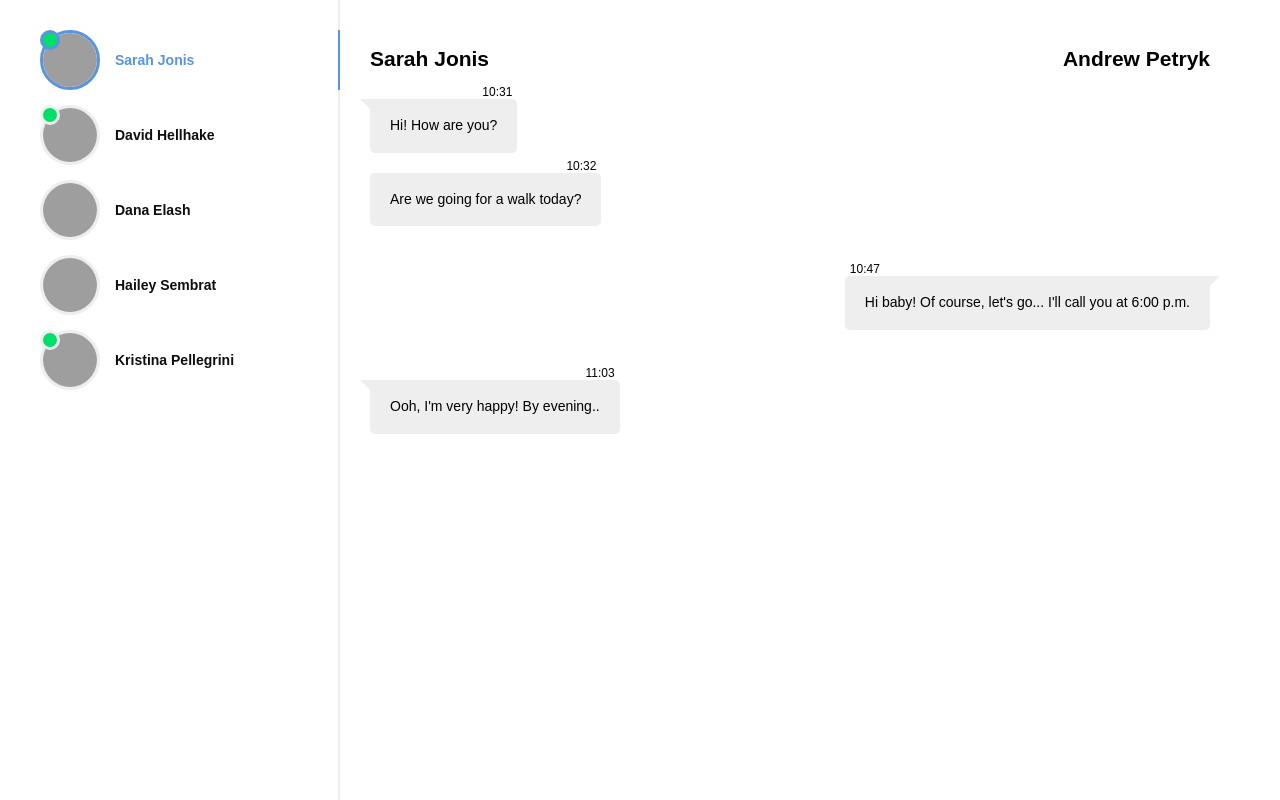
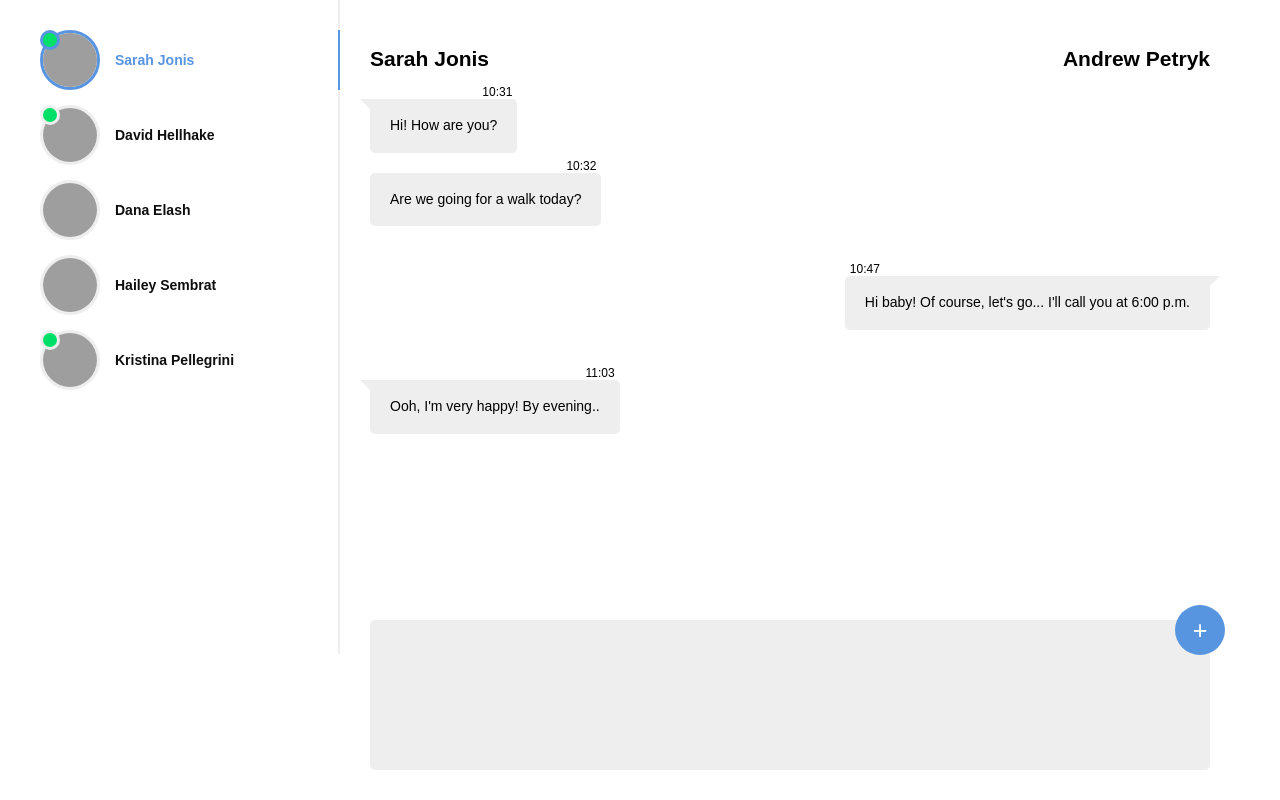
Before and after one commit to AirFast/react, a React (Create React App) app: page /dialog in a window 1280 px wide. Both pictures are taken after a click on the item "Sarah Jonis". Built offline with nearby package versions, Linux system fonts and the light colour scheme; grey boxes are pictures that could not be loaded.

Commit message:
add project

```diff
--- a/src/App.module.css
+++ b/src/App.module.css
@@ -7,8 +7,7 @@
 }
 
 .content {
+    position: relative;
     flex: 0 0 75%;
     max-width: 75%;
-    height: 100vh;
-    overflow-y: auto;
 }
--- a/src/components/Dialog/Dialog.js
+++ b/src/components/Dialog/Dialog.js
@@ -3,14 +3,27 @@ import styles from './Dialog.module.css';
 import DialogItem from './DialogItem/DialogItem';
 
 const Dialog = (props) => {
+    const onChangeHandler = (e) => {
+        let message = e.target.value;
+        console.log(message);
+    }
+
+    const onClickHandler = () => {
+        console.log('click');
+    }
+
     return (
-        <article className={styles.article}>
+        <section className={styles.section}>
             <header className={styles.header}>
                 <h1>{props.dialog.user[0].name}</h1>
                 <h1>{props.auth[0].name}</h1>
             </header>
             {props.dialog.messages && props.dialog.messages.map((message, index) => <DialogItem message={message} key={index}/>)}
-        </article>
+            <footer className={styles.footer}>
+                <textarea className={styles.textarea} onChange={ onChangeHandler }></textarea>
+                <button className={styles.button} onClick={ onClickHandler }>+</button>
+            </footer>
+        </section>
     );
 }
 
--- a/src/components/Dialog/Dialog.module.css
+++ b/src/components/Dialog/Dialog.module.css
@@ -1,8 +1,10 @@
-.article {
+.section {
+    position: relative;
     display: flex;
     flex-wrap: wrap;
     flex-direction: column;
-    padding: 30px;
+    padding: 30px 30px calc(150px + 60px);
+    height: 100%;
 }
 
 .header {
@@ -12,10 +14,48 @@
     justify-content: space-between;
 }
 
-.user p {
-    margin-right: auto;
+.footer {
+    position: fixed;
+    /*right: 40px;*/
+    bottom: 30px;
+    width: 100%;
+    max-width: calc((1200px / 100 * 75) - 60px);
+    height: 150px;
 }
 
-.auth p {
-    margin-left: auto;
+.textarea {
+    position: relative;
+    resize: none;
+    padding: 15px 20px;
+    width: 100%;
+    height: 100%;
+    background: #eeeeee;
+    border: 1px solid transparent;
+    border-radius: 5px;
+    outline: none;
+    transition: all .25s ease-in-out;
 }
+
+.textarea:focus {
+    border: 1px solid #5895e0;
+}
+
+.button {
+    position: absolute;
+    top: -15px;
+    right: -15px;
+    width: 50px;
+    height: 50px;
+    border: none;
+    outline: none;
+    border-radius: 100%;
+    background: #5895e0;
+    color: #ffffff;
+    font-size: 25px;
+    cursor: pointer;
+    transition: all .3s ease-in-out;
+}
+
+.button:hover {
+    opacity: .9;
+}
--- a/src/components/Sidebar/Sidebar.module.css
+++ b/src/components/Sidebar/Sidebar.module.css
@@ -2,7 +2,6 @@
     position: relative;
     flex: 0 0 25%;
     max-width: 25%;
-    height: 100vh;
     overflow-y: auto;
 }
 
```
